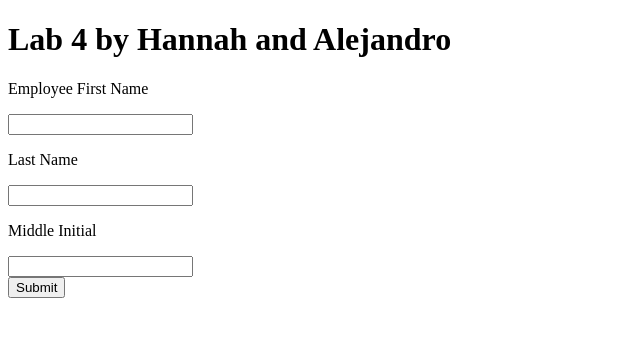
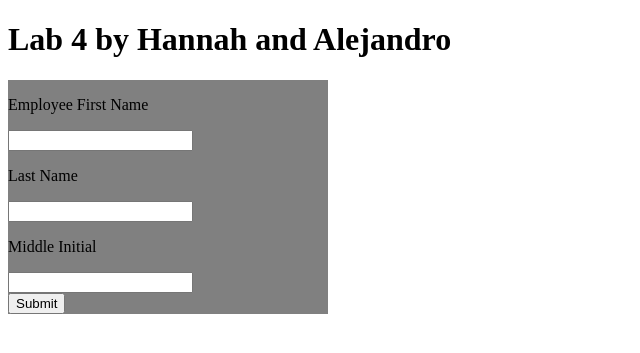
Before and after one commit to alejandroq/lab4, a PHP site: page / in a window 1280 px wide. Shown: the top 353 px of the page, without its empty margins (0-640 px from the left). Run offline with PHP 8.4, Linux system fonts and the light colour scheme; some libraries are stand-ins or nearby versions.

Commit message:
Update main.css

```diff
--- a/css/main.css
+++ b/css/main.css
@@ -1,3 +1,8 @@
-body {
-
-}
+  section {
+          background-color: gray;
+          overflow: hidden;
+          width: 20em;
+            }
+  aside {
+          width:50%;
+            }
```
